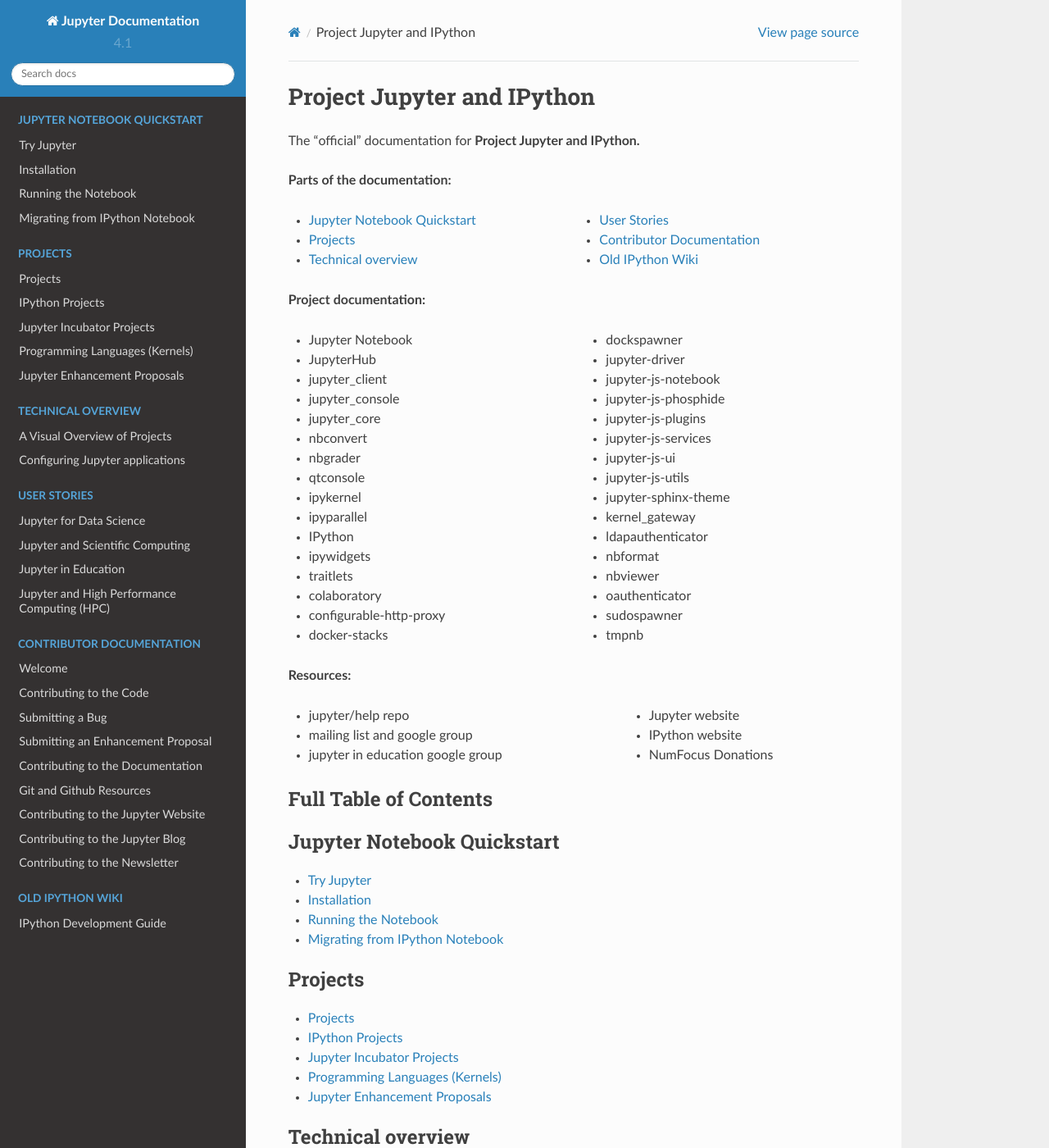
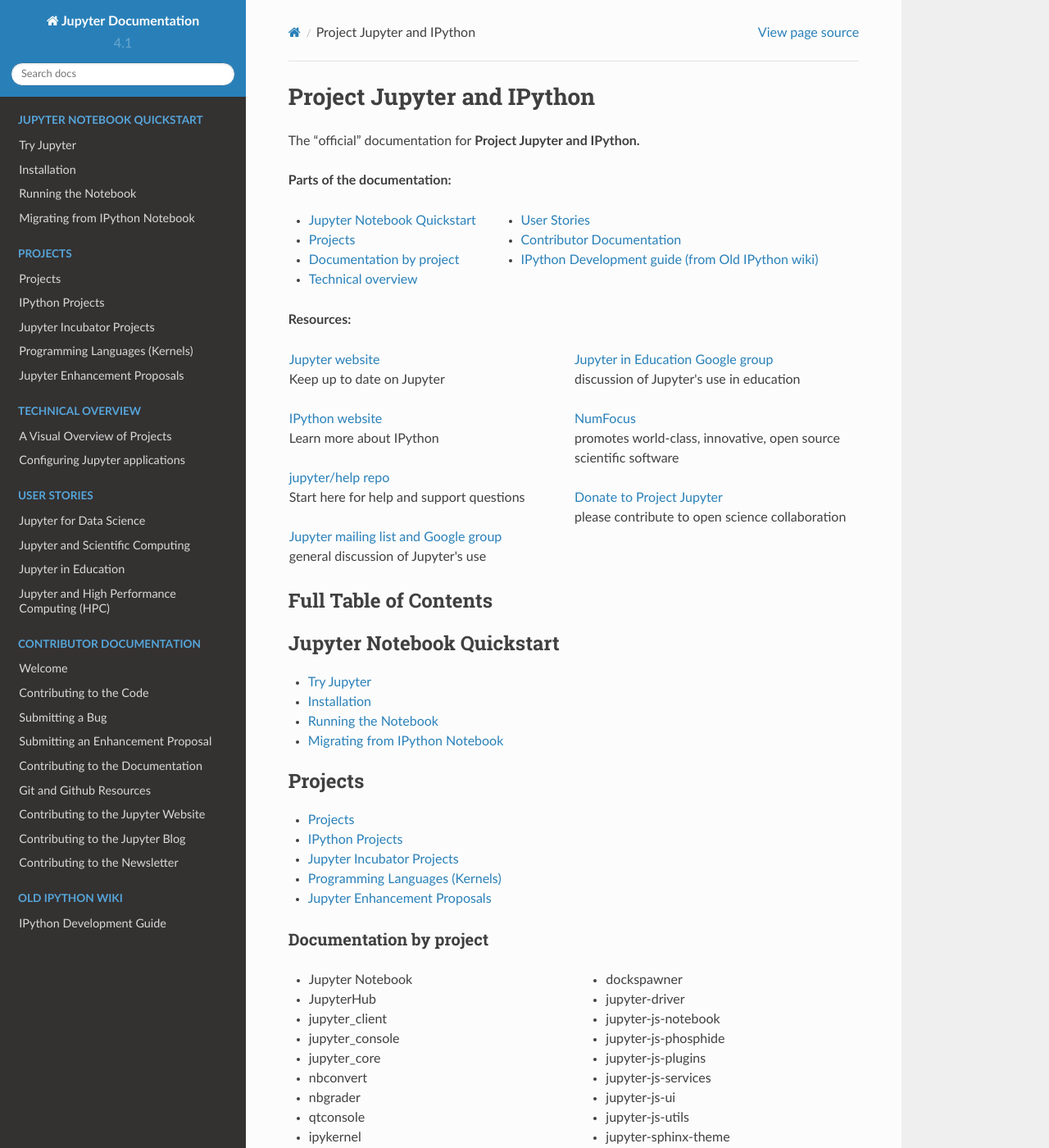
Before and after one commit to jupyter/jupyter, a Sphinx documentation site: the page built from docs/source/index.rst, in a window 1280 px wide and 1400 px high. Shown: the whole window at 82% size. Built offline with Sphinx 7.4.7 and the Read the Docs theme 2.0.0, drawn with Linux system fonts in a browser that asks for light colours; pages that are not in the unit, such as notebooks, are missing from menus.

Commit message:
Add resources to index in py3 doc style

```diff
--- a/docs/source/index.rst
+++ b/docs/source/index.rst
@@ -13,13 +13,70 @@
 
     * :ref:`user-docs`
     * :ref:`jupyter-subprojects`
+    * :ref:`project-links`
     * :ref:`tech-overview`
     * :ref:`about-docs`
     * :ref:`Contributor Documentation <dev-docs>`
-    * :ref:`ipy_wiki`
+    * :ref:`IPython Development guide (from Old IPython wiki) <ipy_wiki>`
+
+**Resources:**
+
+.. raw:: html
+
+  <table align="center"><tr>
+    <td width="50%">
+      <p><a href="https://jupyter.org">Jupyter website</a><br/>
+        <span class="linkdescr">Keep up to date on Jupyter</span></p>
+
+      <p class="biglink"><a class="biglink" href="https://ipython.org">IPython website</a><br/>
+         <span class="linkdescr">Learn more about IPython</span></p>
+      <p class="biglink"><a class="biglink" href="https://github.com/jupyter/help">jupyter/help repo</a><br/>
+         <span class="linkdescr">Start here for help and support questions</span></p>
+      <p class="biglink"><a class="biglink" href="https://groups.google.com/forum/#!forum/jupyter">Jupyter mailing list and Google group</a><br/>
+         <span class="linkdescr">general discussion of Jupyter's use</span></p>
+      </td><td width="50%">
+      <p class="biglink"><a class="biglink" href="https://groups.google.com/forum/#!forum/jupyter-education">Jupyter in Education Google group</a><br/>
+         <span class="linkdescr">discussion of Jupyter's use in education</span></p>
+      <p class="biglink"><a class="biglink" href="https://numfocus.org">NumFocus</a><br/>
+         <span class="linkdescr">promotes world-class, innovative, open source scientific software</span></p>
+      <p class="biglink"><a class="biglink" href="https://jupyter.org/donate.html">Donate to Project Jupyter</a><br/>
+         <span class="linkdescr">please contribute to open science collaboration</p>
+    </td></tr>
+  </table>
+
+.. _fulltoc:
+
+Full Table of Contents
+======================
+
+.. _user-docs:
+
+.. toctree::
+    :maxdepth: 1
+    :caption: Jupyter Notebook Quickstart
+
+    tryjupyter
+    install
+    running
+    migrating
+
+.. _jupyter-subprojects:
+
+.. toctree::
+   :maxdepth: 1
+   :caption: Projects
+
+   subprojects
+   ipython_projects
+   incubator
+   kernels
+   jupyter_enhancement_proposals
 
 
-**Project documentation:**
+.. _project-links:
+
+Documentation by project
+------------------------
 
 .. hlist::
     :columns: 2
@@ -56,47 +113,6 @@
     * oauthenticator
     * sudospawner
     * tmpnb
-
-
-**Resources:**
-
-.. hlist::
-    :columns: 2
-
-    * jupyter/help repo
-    * mailing list and google group
-    * jupyter in education google group
-    * Jupyter website
-    * IPython website
-    * NumFocus Donations
-
-.. _fulltoc:
-
-Full Table of Contents
-======================
-
-.. _user-docs:
-
-.. toctree::
-    :maxdepth: 1
-    :caption: Jupyter Notebook Quickstart
-
-    tryjupyter
-    install
-    running
-    migrating
-
-.. _jupyter-subprojects:
-
-.. toctree::
-   :maxdepth: 1
-   :caption: Projects
-
-   subprojects
-   ipython_projects
-   incubator
-   kernels
-   jupyter_enhancement_proposals
 
 .. _tech-overview:
 
```
